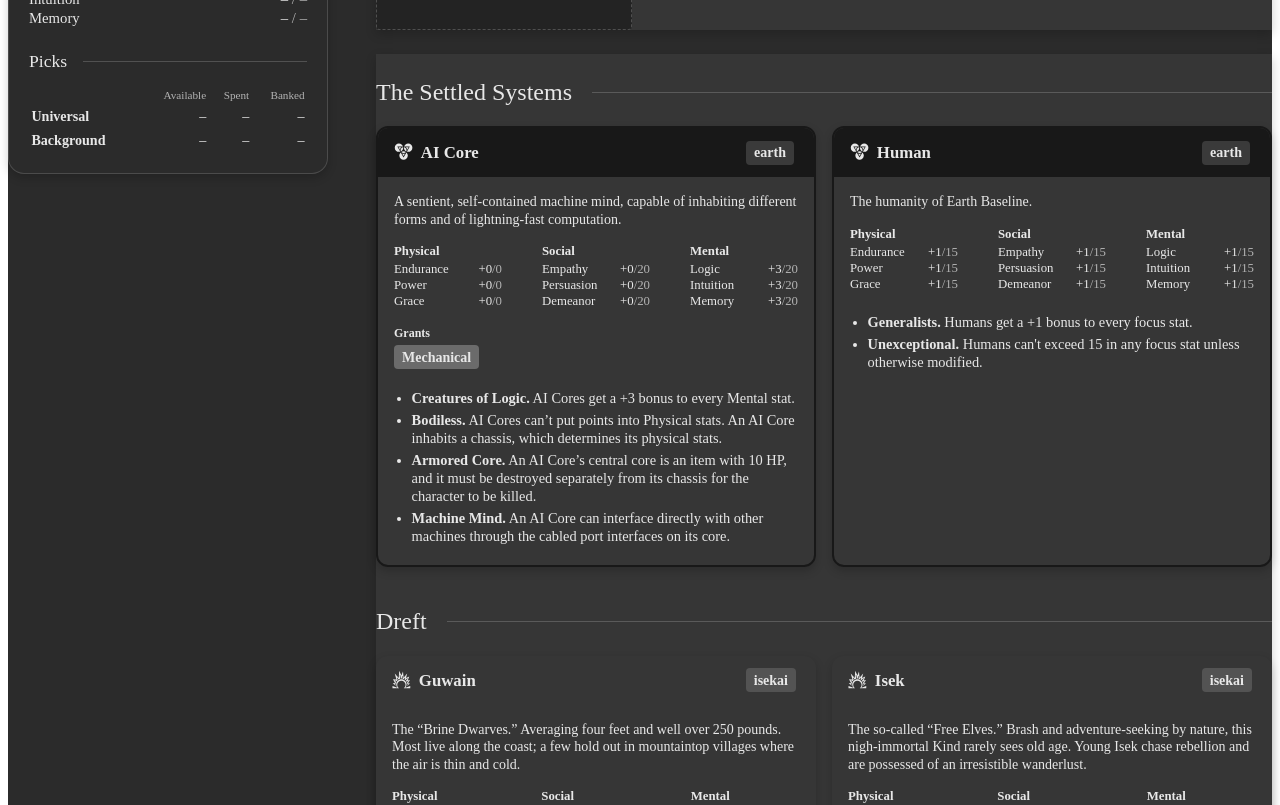
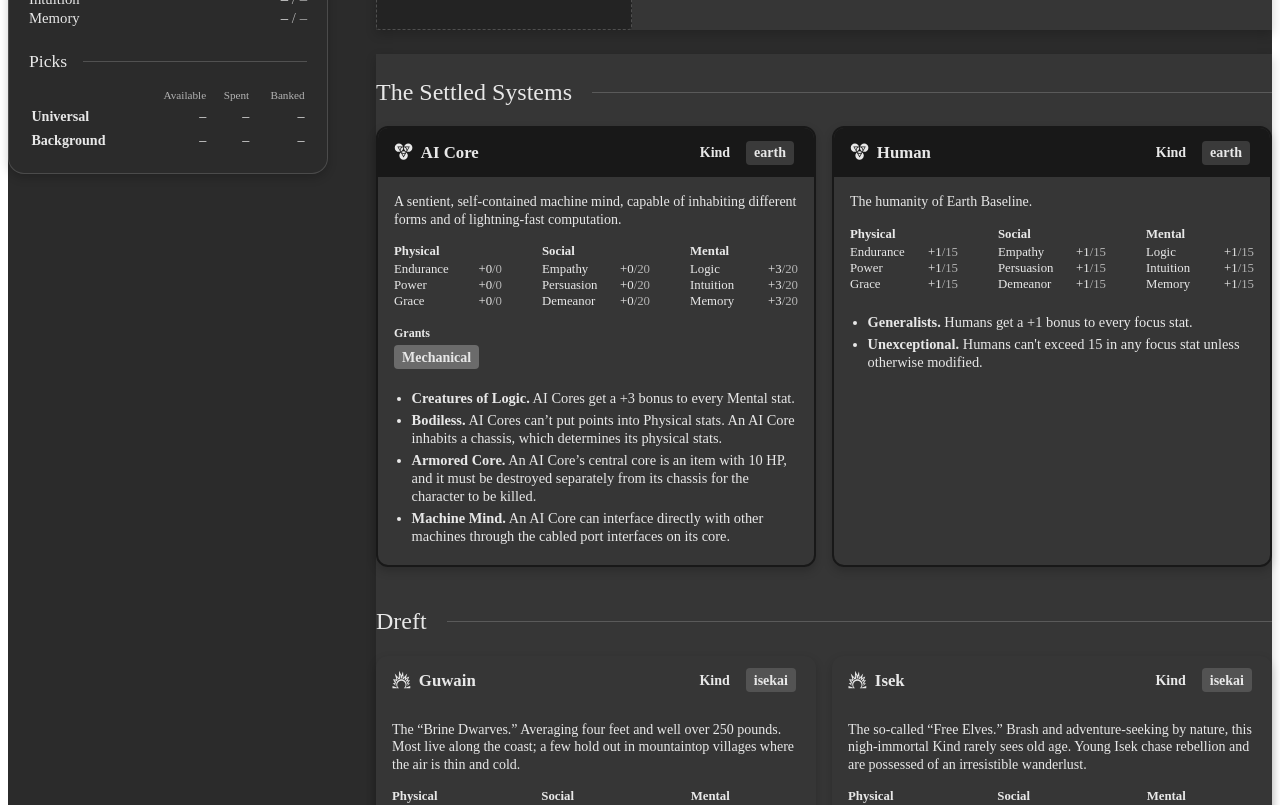
Before and after one commit to Ethanwelner/strange-frontiers-character-creator, a React (Vite) app: page / in a window 1280 px wide. Shown: the part 1260-2065 px from the top of the page. Built offline with nearby package versions, Linux system fonts and the light colour scheme.

Commit message:
Kind, Origin, Profession and Past badges on the creator's cards
Co-Authored-By: Claude Opus 5.5 <noreply@anthropic.com>

```diff
--- a/src/app/components/BackgroundStep.tsx
+++ b/src/app/components/BackgroundStep.tsx
@@ -139,7 +139,11 @@ function SlotCards({ slot, picked, onChoose }: { slot: Slot; picked?: string; on
                   <SettingIcon plane={p.plane} />
                   {p.name}
                 </h3>
-                <Chip tone="muted">{p.plane}</Chip>
+                {/* Origin, Profession or Past, then its setting, like the card opened from under the name */}
+                <span className="trait-name-chips">
+                  <Chip>{title(p.type)}</Chip>
+                  <Chip tone="muted">{p.plane}</Chip>
+                </span>
               </div>
               <p>{p.summary}</p>
               <PackageGrants pkg={p} />
--- a/src/app/components/KindCards.tsx
+++ b/src/app/components/KindCards.tsx
@@ -26,7 +26,11 @@ export function KindCards({ draft, onChange }: { draft: Draft; onChange: (d: Dra
                       <SettingIcon plane={k.plane} />
                       {k.name}
                     </h3>
-                    <Chip tone="muted">{k.plane}</Chip>
+                    {/* That it's a Kind, then its setting, like the card opened from under the name */}
+                    <span className="trait-name-chips">
+                      <Chip>Kind</Chip>
+                      <Chip tone="muted">{k.plane}</Chip>
+                    </span>
                   </div>
                   <p>{k.summary}</p>
                   {/* Bonus and max for every stat, then the grants and features */}
```
